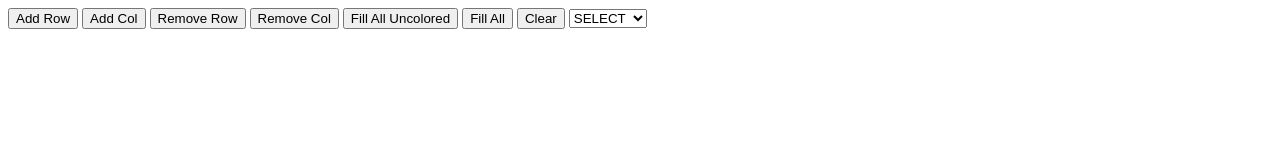
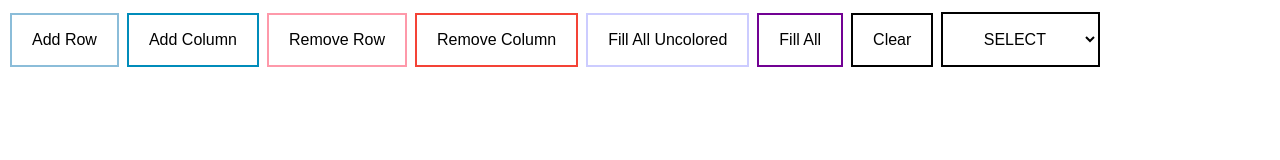
Before and after one commit to abrarhossain2000/GridMaker, a plain HTML site: page index.html in a window 1280 px wide. Drawn offline with Linux system fonts and the light colour scheme.

Commit message:
Changed buttons and Select colors

```diff
--- a/index.html
+++ b/index.html
@@ -7,28 +7,30 @@
         <link rel="stylesheet" type="text/css" href="styles.css">
     </head>
     <body>
-        <button onclick="addR()">Add Row</button>
-        <button onclick="addC()">Add Col</button>
-        <button onclick="removeR()">Remove Row</button>
-        <button onclick="removeC()">Remove Col</button>
-        <button onclick="fillU()">Fill All Uncolored</button>
-        <button onclick="fill()">Fill All</button>
-        <button onclick="clearAll()">Clear</button>
-        <select onchange="selected()" id="selectedID">
+        <button class="button button1" onclick="addR()">Add Row</button>
+        <button class="button button2" onclick="addC()">Add Column</button>
+        <button class="button button3" onclick="removeR()">Remove Row</button>
+        <button class="button button4" onclick="removeC()">Remove Column</button>
+        <button class="button button5" onclick="fillU()">Fill All Uncolored</button>
+        <button class="button button6" onclick="fill()">Fill All</button>
+        <button class="button button7" onclick="clearAll()">Clear</button>
+        <select class="button button8" onchange="selected()" id="selectedID">
             <option value="SELECT">SELECT</option>
-
+            <option value="Navy">Navy</option>
             <option value="#e4f9fd">Sky Blue</option>
+            <option value="#00E8D8">Aqua</option>
+            <option value="#5c00e6">Indigo</option>
             <option value="#f2e2ff">Lavender</option>
+            <option value="#fcc4fc">Pink</option>
+            <option value="Red">Red</option>
             <option value="#f49ac2">Magenta</option>
-            <option value="Navy">Navy</option>
-            <option value="Pink">Pink</option>
+            <option value="#FC7460">Peach</option>
             <option value="Black">Black</option>
             <option value="White">White</option>
             <option value="Orange">Orange</option>
-            <option value="Red">Red</option>
-            <option value="Blue">Blue</option>
-            <option value="Green">Green</option>
             <option value="Yellow">Yellow</option>
+            <option value="#4cdc48">Lime Green</option>
+            <option value="#003c14">Forest Green</option>
         </select>
         <table id="grid">
         </table>
--- a/styles.css
+++ b/styles.css
@@ -8,3 +8,101 @@ td {
     width: 50px;
     background-color: white;
 }
+
+.button {
+    background-color: #4CAF50; /* Green */
+    border: none;
+    color: white;
+    padding: 16px 20px;
+    text-align: center;
+    text-decoration: none;
+    display: inline-block;
+    font-size: 16px;
+    margin: 4px 2px;
+    transition-duration: 0.4s;
+    cursor: pointer;
+  }
+
+  .button1 {
+    background-color: white;
+    color: black;
+    border: 2px solid #8bbdd9;
+  }
+
+  .button1:hover {
+    background-color: #8bbdd9;
+    color: white;
+  }
+
+  .button2 {
+    background-color: white;
+    color: black;
+    border: 2px solid #008CBA;
+  }
+
+  .button2:hover {
+    background-color: #008CBA;
+    color: white;
+  }
+
+  .button3 {
+    background-color: white;
+    color: black;
+    border: 2px solid #fe99aa;
+  }
+
+  .button3:hover {
+    background-color: #fd617a;
+    color: white;
+  }
+
+  .button4 {
+    background-color: white;
+    color: black;
+    border: 2px solid #f44336;
+  }
+
+  .button4:hover {background-color: #f44336;}
+
+  .button5 {
+    background-color: white;
+    color: black;
+    border: 2px solid #CCCCFF;
+  }
+
+  .button5:hover {
+    background-color: #CCCCFF;
+    color: white;
+  }
+  .button6 {
+    background-color: white;
+    color: black;
+    border: 2px solid #710193;
+  }
+
+  .button6:hover {
+    background-color: #710193;
+    color: white;
+  }
+
+  .button7 {
+    background-color: white;
+    color: black;
+    border: 2px solid #000000;
+  }
+
+  .button7:hover {
+    background-color: #000000;
+    color: white;
+  }
+
+  .button8 {
+    background-color: white;
+    color: black;
+    border: 2px solid #000000;
+  }
+
+  .button8:hover {
+    background-color: #000000;
+    color: white;
+  }
```
